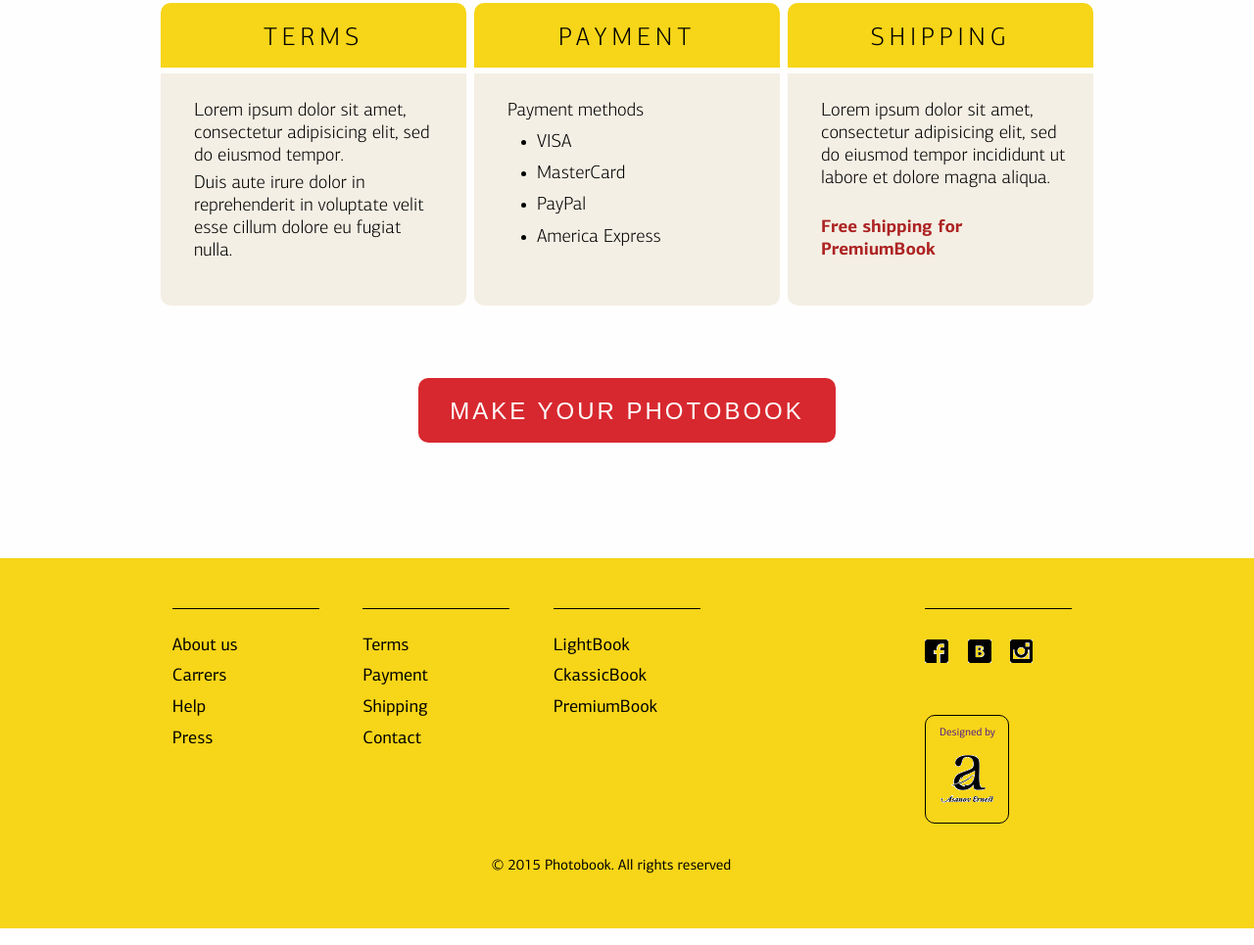
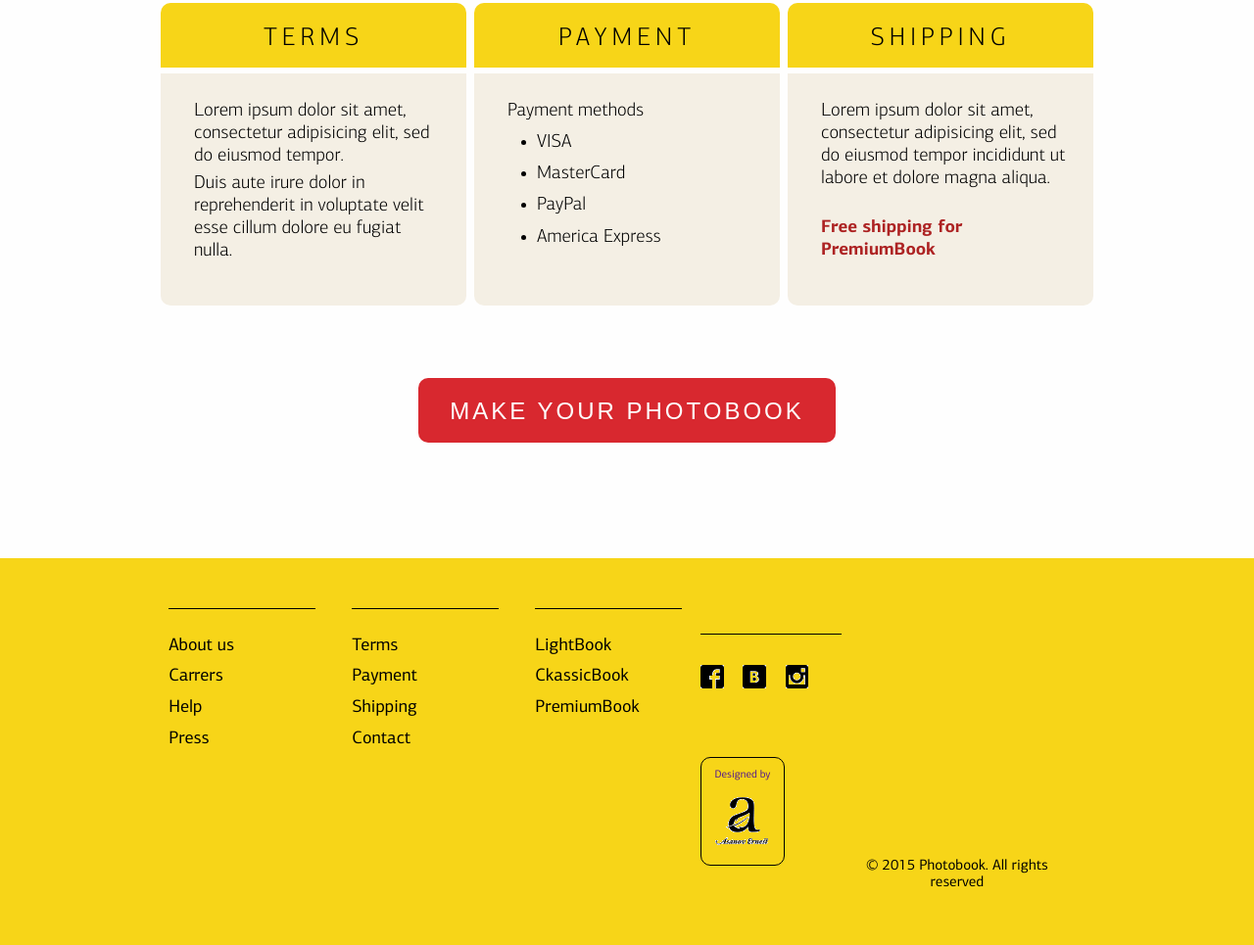
Before and after one commit to matvejril/photo-book, a website: page index.html in a window 1280 px wide. Shown: the part 3409-4374 px from the top of the page at 98% size. Drawn offline with Linux system fonts and the light colour scheme; a web font is replaced by a local one.

Commit message:
flexFoorer first commit

```diff
--- a/styles/main.css
+++ b/styles/main.css
@@ -432,6 +432,7 @@ button:hover {
 
 .footer {
     font-family: PFAgoraSansProRegular, sans-serif;
+    display: flex;
     background-color: #f7d518;
     text-align: center;
     padding: 51px 14.5% 55px 12%;
@@ -469,7 +470,7 @@ button:hover {
 }
 
 .social {
-    display: inline-flex;
+    display: flex;
     justify-content: space-around;
     float: right;
     flex-direction: column;
```
